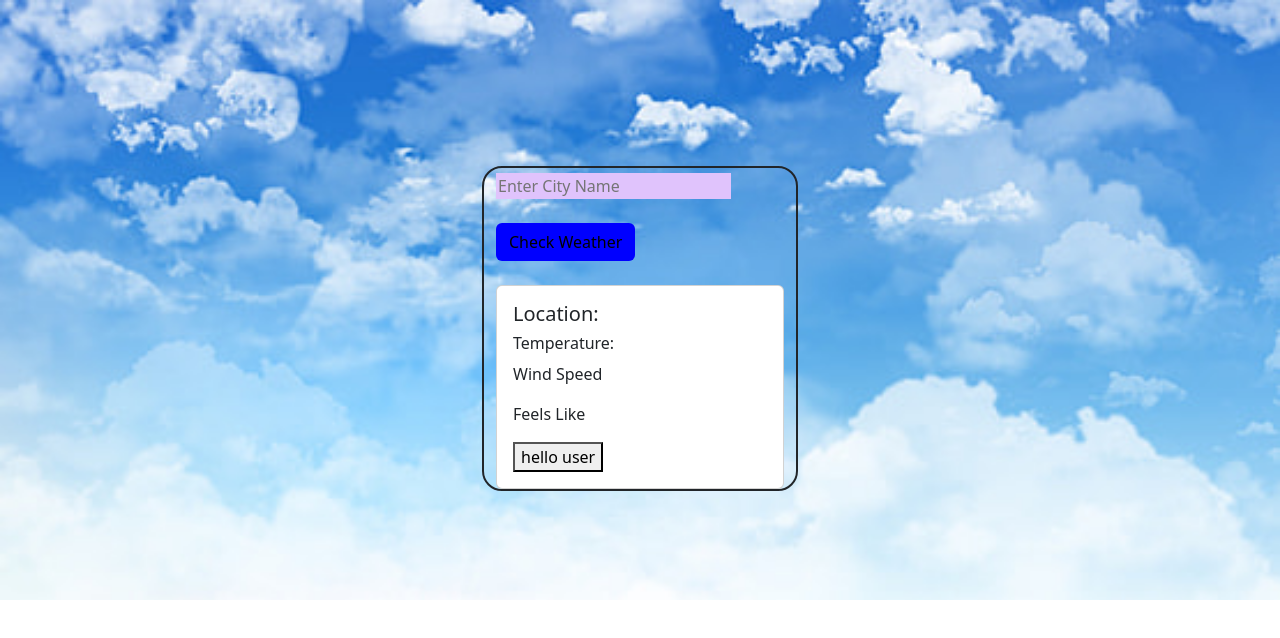
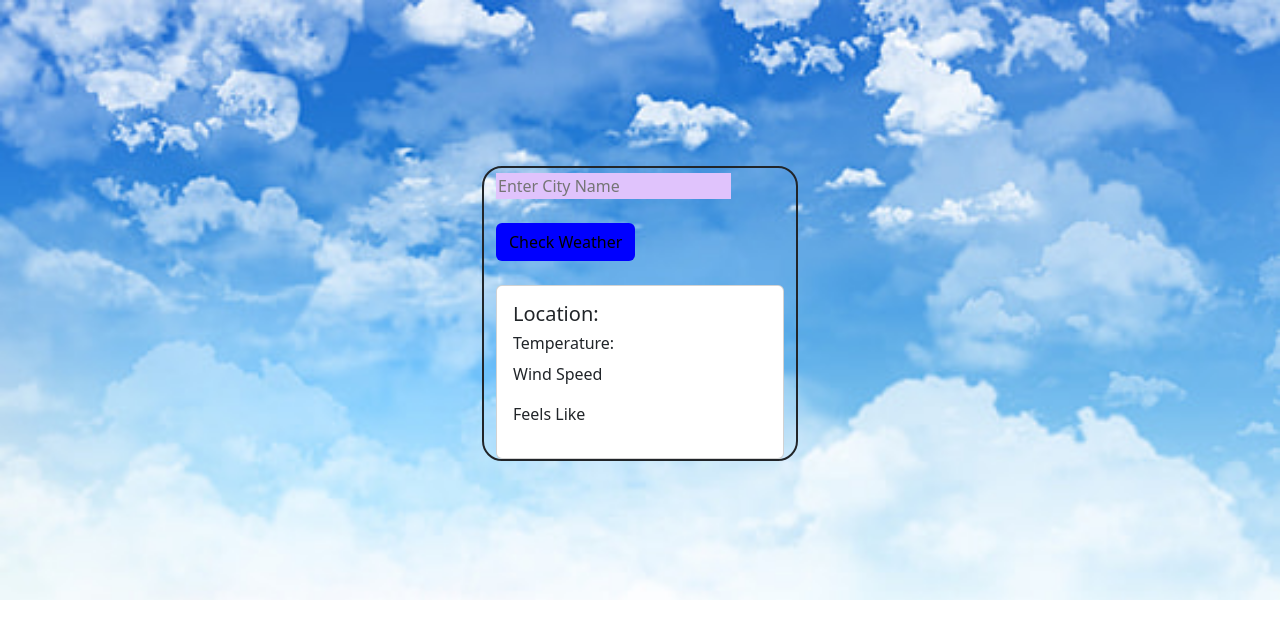
Before and after one commit to SaadAhmdKhan/Weather_Application, a plain HTML site: page Weather_App/index.html in a window 1280 px wide. Drawn offline with nearby package versions, Linux system fonts and the light colour scheme.

Commit message:
update index html

```diff
--- a/Weather_App/index.html
+++ b/Weather_App/index.html
@@ -21,7 +21,6 @@
             <h6 class="card-title">Temperature: <span id="temp"></span></h6>
             <p>Wind Speed <span id="speed"></span></p>
             <p>Feels Like <span id="Feels"></span></p>
-            <button>hello user</button>
         </div>
         </div>
     </div>
```
